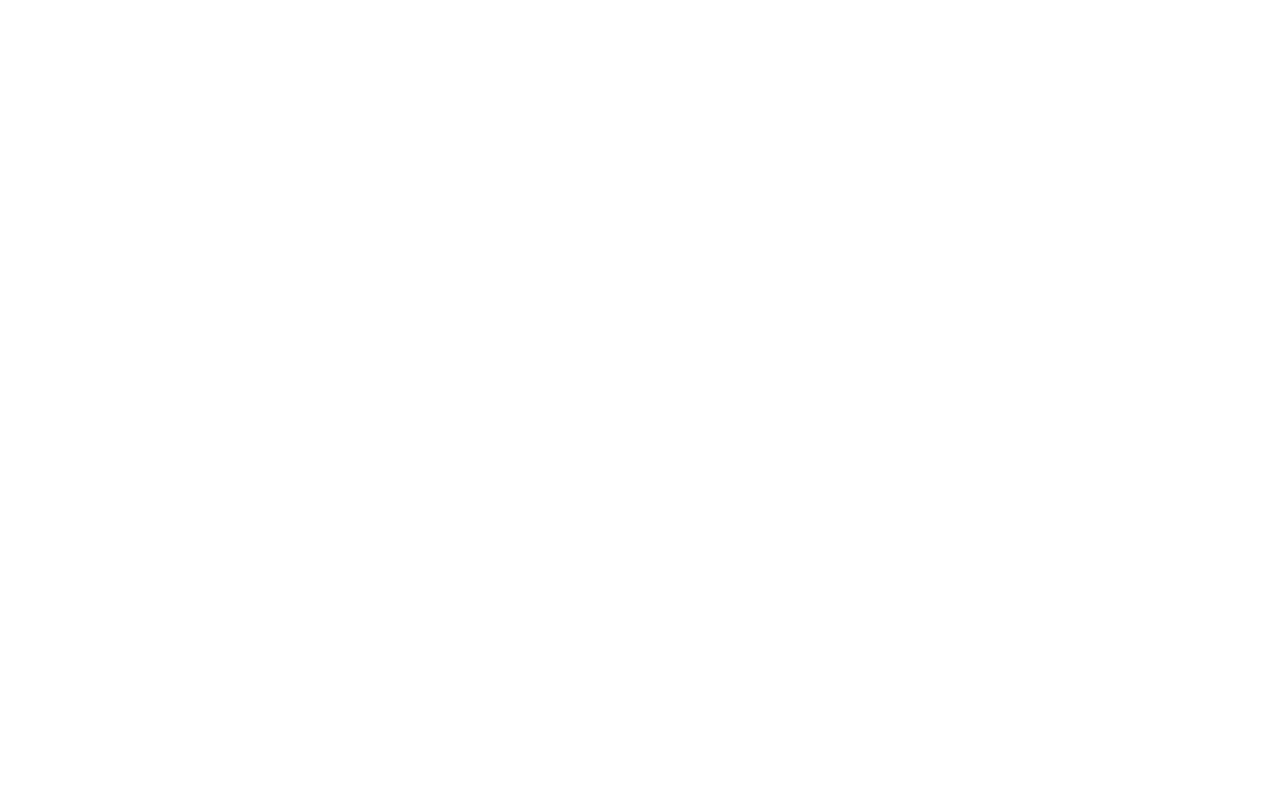
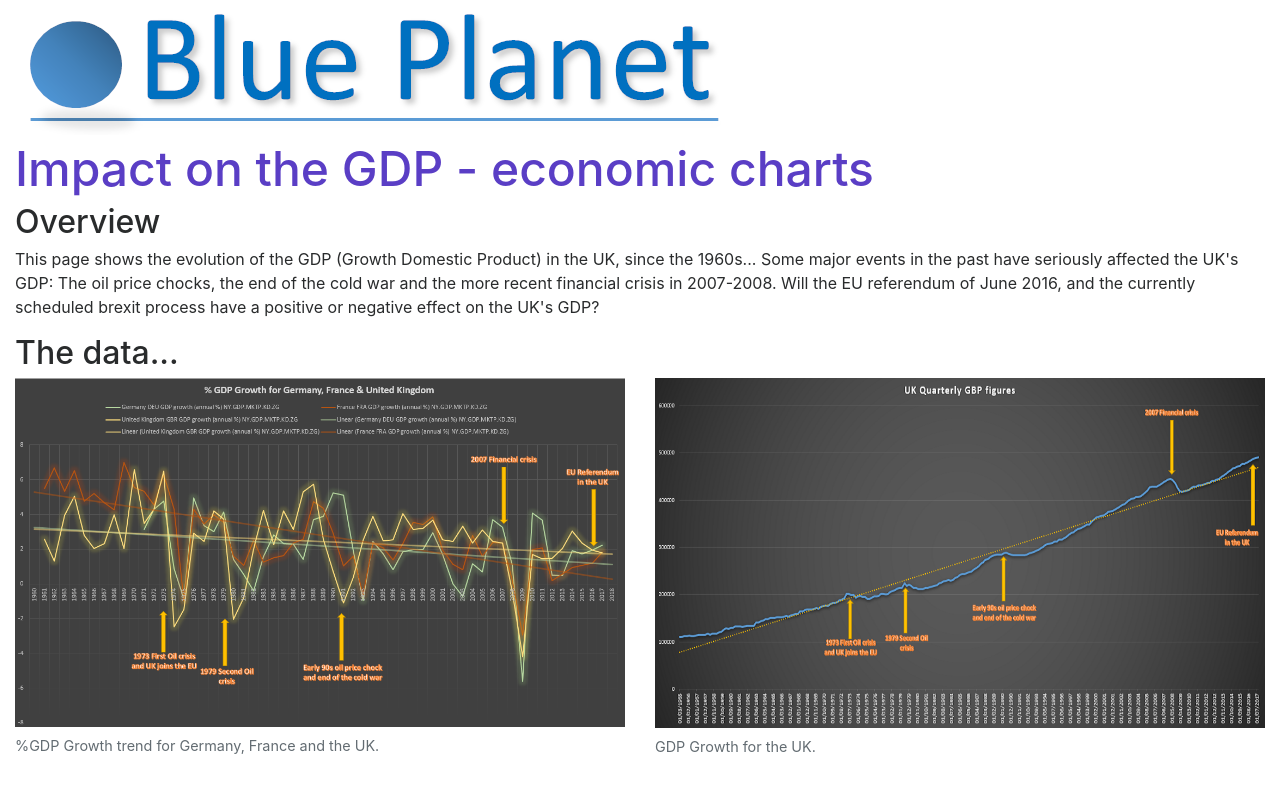
Before and after one commit to pruvostc/bxapp, a Django app: page /economic-charts/ in a window 1280 px wide. Before the commit the page is empty. Run offline with Django 3.2, Linux system fonts and the light colour scheme; some libraries are stand-ins or nearby versions.

Commit message:
initial content for the page on the UK economic charts

```diff
--- a/website/templates/brexit/economic-charts.html
+++ b/website/templates/brexit/economic-charts.html
@@ -16,6 +16,33 @@
 {% autoescape off %}{{faviconText}}{% endautoescape %}
   </head>
   <body>
-
-    </body>
+  <div class="container-fluid">
+  <div class="row">
+    <div class="col-md-12">
+      <div class="page-header">
+        <h1 class="tbp-header">
+          <a href="/"><img class="mr-3 img-fluid" alt="The Blue Planet Logo" src="/static/images/TheBluePlanet2.png"/></a>
+        </h1>
+      </div>
+    </div>
+  </div>
+  <div class="row">
+    <div class="col-md-12"><h1 class="page-title">Impact on the GDP - economic charts</h1></div>
+  </div>
+  <div class="row">
+    <div class="col-md-12"><h2 class="page-title">Overview</h2>
+    <p>This page shows the evolution of the GDP (Growth Domestic Product) in the UK, since the 1960s... Some major events in the past have seriously affected the UK's GDP: The oil price chocks, the end of the cold war and the more recent financial crisis in 2007-2008.
+    Will the EU referendum of June 2016, and the currently scheduled brexit process have a positive or negative effect on the UK's GDP?</p></div>
+  </div>
+  <div class="row">
+  <div class="col-md-12"><h2 class="page-title">The data...</h2></div>
+    <div class="col-md-6"><figure class="figure"><img class="figure-img mr-3 img-fluid" alt="GDP Growth Evolution since 1960s" src="/static/images/brexit/GDP-growth-chart.png"/>
+    <figcaption class="figure-caption">%GDP Growth trend for Germany, France and the UK.</figcaption>
+    </figure></div>
+    <div class="col-md-6"><figure class="figure"><img class="figure-img mr-3 img-fluid" alt="GDP of UK" src="/static/images/brexit/gdp-uk.png"/>
+    <figcaption class="figure-caption">GDP Growth for the UK.</figcaption>
+    </figure></div>
+  </div>
+  </div>
+  </body>
 </html>
--- a/website/templates/brexit/index.html
+++ b/website/templates/brexit/index.html
@@ -25,7 +25,7 @@
 					<a href="/"><img class="mr-3 img-fluid" alt="The Blue Planet Logo" src="/static/images/TheBluePlanet2.png"/></a> BREXIT&nbsp;<small>Update</small>
 				</h1>
 			</div>
-			<nav class="navbar navbar-toggleable-md navbar-expand-lg navbar-light bg-light ">
+			<!-- nav class="navbar navbar-toggleable-md navbar-expand-lg navbar-light bg-light ">
 				<button class="navbar-toggler" type="button" data-toggle="collapse" data-target="#bs-example-navbar-collapse-1" aria-controls="navbarSupportedContent" aria-expanded="false" aria-label="Toggle navigation">
 					<span class="navbar-toggler-icon"></span>
 				</button> <a class="navbar-brand" href="#"><img src="/static/images/TheBluePlanet2.png" height="30" alt=""></a>
@@ -66,7 +66,7 @@
 						</li>
 					</ul>
 				</div>
-			</nav>
+			</nav -->
 			<div class="jumbotron card card-block">
 				<h2>
 				</h2>
@@ -130,7 +130,7 @@
 			<p><ul>
 			<li><a href="whatisbrexit/">What is brexit?</a>
 			<li><a href="referendum/">EU referendum 2016 results.</a>
-			<li>The data in Economic charts.
+			<li><a href="economic-charts/">The data in Economic charts.</a>
 			<li>What next?
 			</ul></p>
 		</div>
```
Also changed, not shown: website/static/images/brexit/gdp-uk.png (added).
